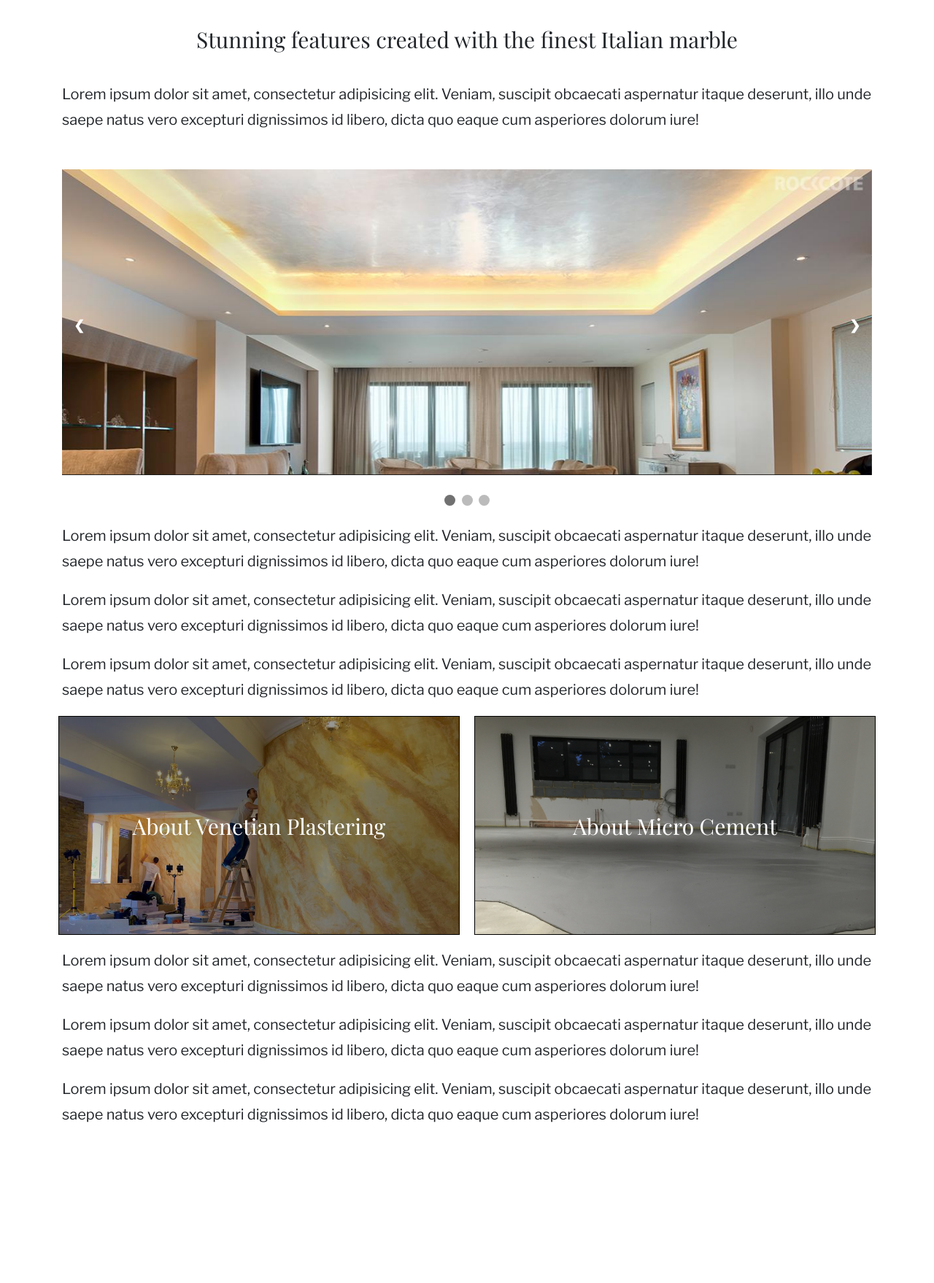
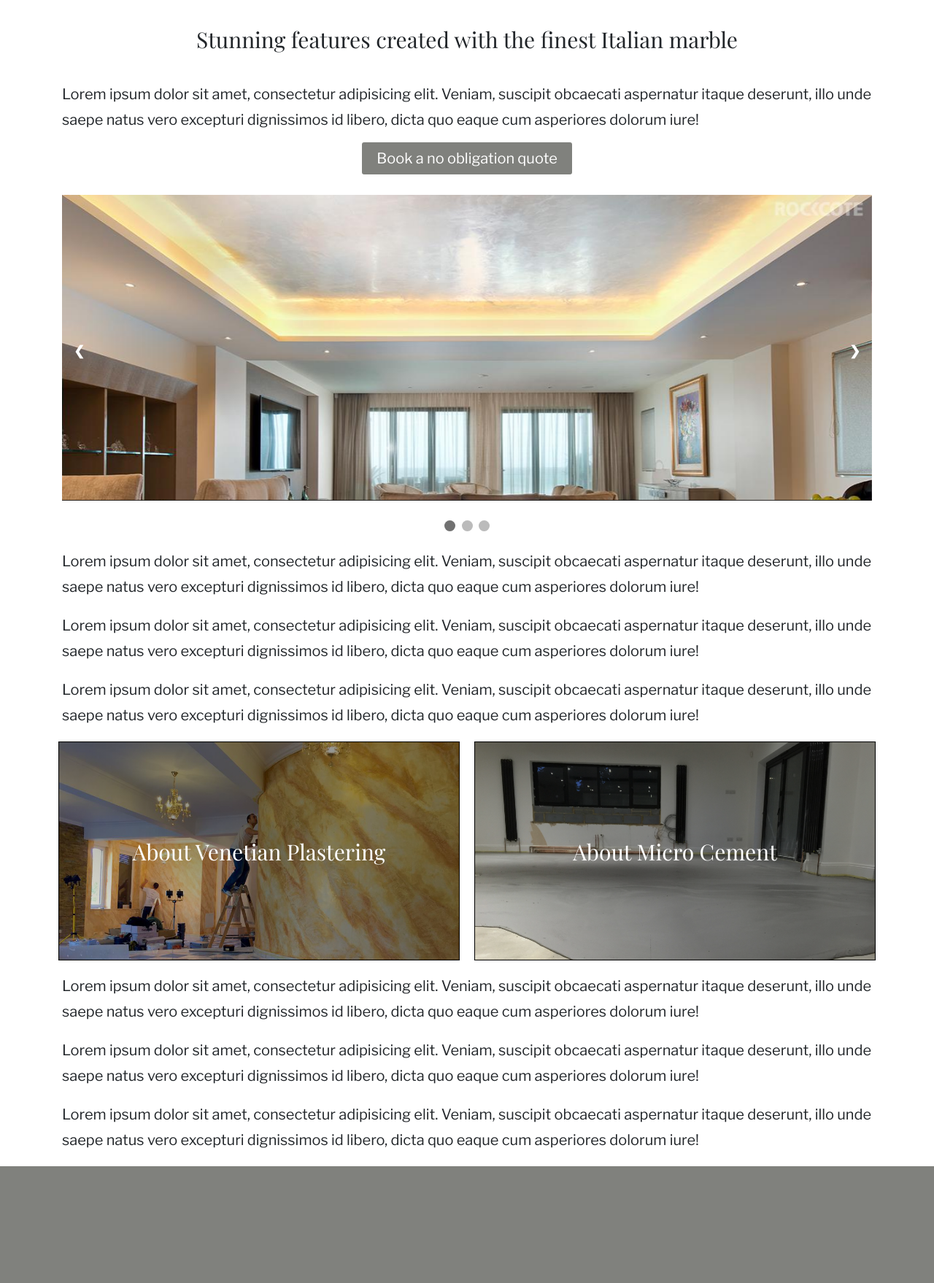
Before and after one commit to antwild/fratelli-di-marmo, a PHP site: page / in a window 1280 px wide. Shown: the part 804-2562 px from the top of the page at 73% size. Before the commit the page ends 2342 px from the top, so only its background shows below. Run offline with PHP 8.4, Linux system fonts and the light colour scheme.

Commit message:
End of day. Began footer

```diff
--- a/home.html
+++ b/home.html
@@ -2,7 +2,7 @@
 <html lang="en">
 <head>
   <meta charset="UTF-8">
-  <title>Document</title>
+  <title>Fratelli Di Marmo</title>
   <link rel="stylesheet" href="slideshow.css">
   <link rel="stylesheet" href="style.css">
   <link rel="stylesheet" href="https://stackpath.bootstrapcdn.com/bootstrap/4.3.1/css/bootstrap.min.css" integrity="sha384-ggOyR0iXCbMQv3Xipma34MD+dH/1fQ784/j6cY/iJTQUOhcWr7x9JvoRxT2MZw1T" crossorigin="anonymous">
@@ -27,6 +27,10 @@
   <div class="container">
     <h2 class="content-header">Stunning features created with the finest Italian marble</h2>
     <p class="content">Lorem ipsum dolor sit amet, consectetur adipisicing elit. Veniam, suscipit obcaecati aspernatur itaque deserunt, illo unde saepe natus vero excepturi dignissimos id libero, dicta quo eaque cum asperiores dolorum iure!</p>
+  </div>
+
+  <div class="quote">
+    <a class="quote-btn content" href="#">Book a no obligation quote</a>
   </div>
 
   <!-- <object type="text/html" data="slideshow.html"></object> -->
@@ -88,6 +92,10 @@
     <p class="content">Lorem ipsum dolor sit amet, consectetur adipisicing elit. Veniam, suscipit obcaecati aspernatur itaque deserunt, illo unde saepe natus vero excepturi dignissimos id libero, dicta quo eaque cum asperiores dolorum iure!</p>
   </div>
 
+  <div id="footer">
+
+  </div>
+
   <script src="script.js"></script>
 </body>
 </html>
--- a/style.css
+++ b/style.css
@@ -80,7 +80,15 @@ li {
   margin: 18px 0;
 }
 
-.row {
+.quote {
+  text-align: center;
+}
+
+.quote-btn {
+  padding: 10px 20px;
+  border-radius: 3px;
+  background-color: #80817D;
+  color: white;
 }
 
 .col {
@@ -101,23 +109,21 @@ li {
 #about-vp {
   background-image: linear-gradient(45deg, rgba(0,0,0,0.1) 10%, rgba(0,0,0,0.4) 40%), url("assets/venetian.jpg");
   background-size: cover;
-  transition: 0.5s;
-
+  padding: 0;
 }
 
 #about-vp:hover {
   background-image: linear-gradient(45deg, rgba(0,0,0,0.0) 10%, rgba(0,0,0,0.0) 40%), url("assets/venetian.jpg");
-  transition: 0.5s;
 }
 
 #about-mc {
   background-image: linear-gradient(45deg, rgba(0,0,0,0.1) 10%, rgba(0,0,0,0.4) 40%), url("assets/cement.jpg");
   background-size: cover;
+  padding: 0;
 }
 
 #about-mc:hover {
   background-image: linear-gradient(45deg, rgba(0,0,0,0.0) 10%, rgba(0,0,0,0.0) 40%), url("assets/cement.jpg");
-  background-size: cover;
 }
 
 .link {
@@ -132,3 +138,9 @@ li {
   color: black;
   transition: 0.3s;
 }
+
+#footer {
+  width: 100%;
+  height: 20vh;
+  background-color: #80817D;
+}
```
Also changed, not shown: 1 other file.
